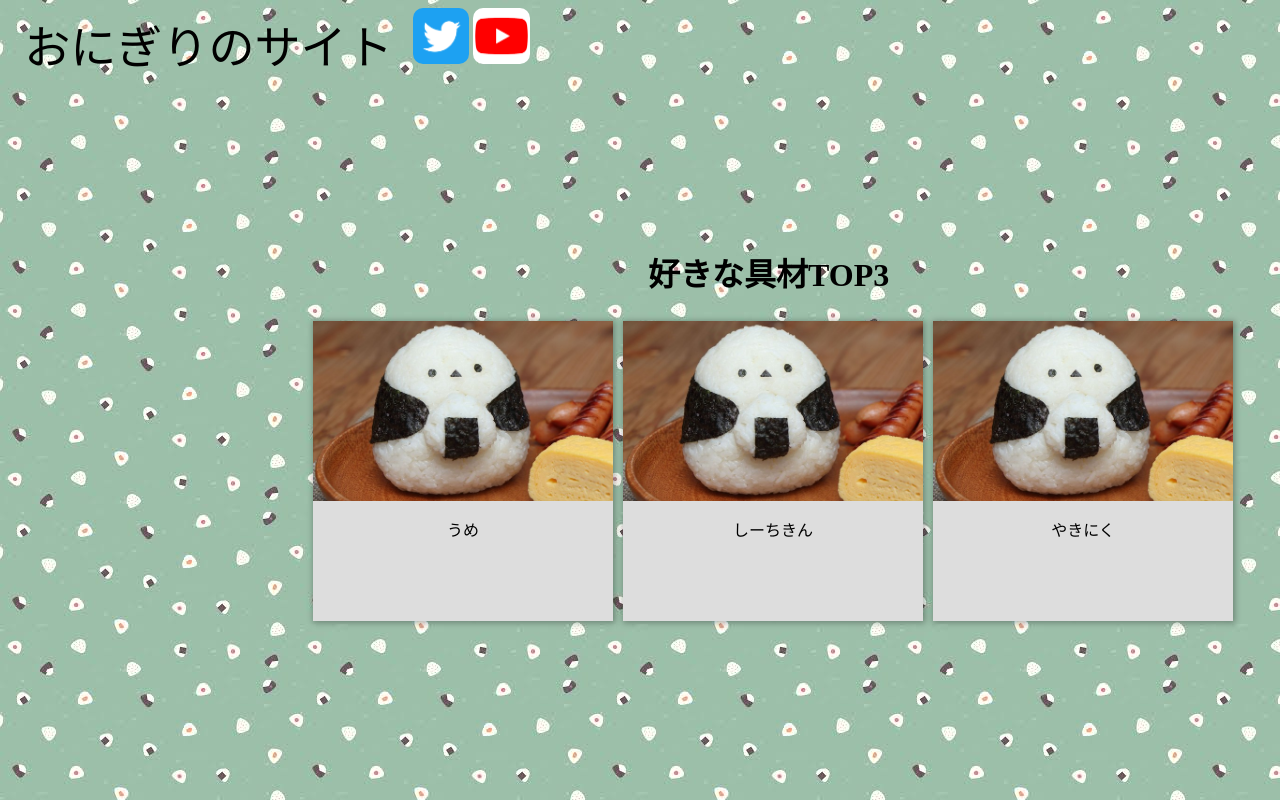
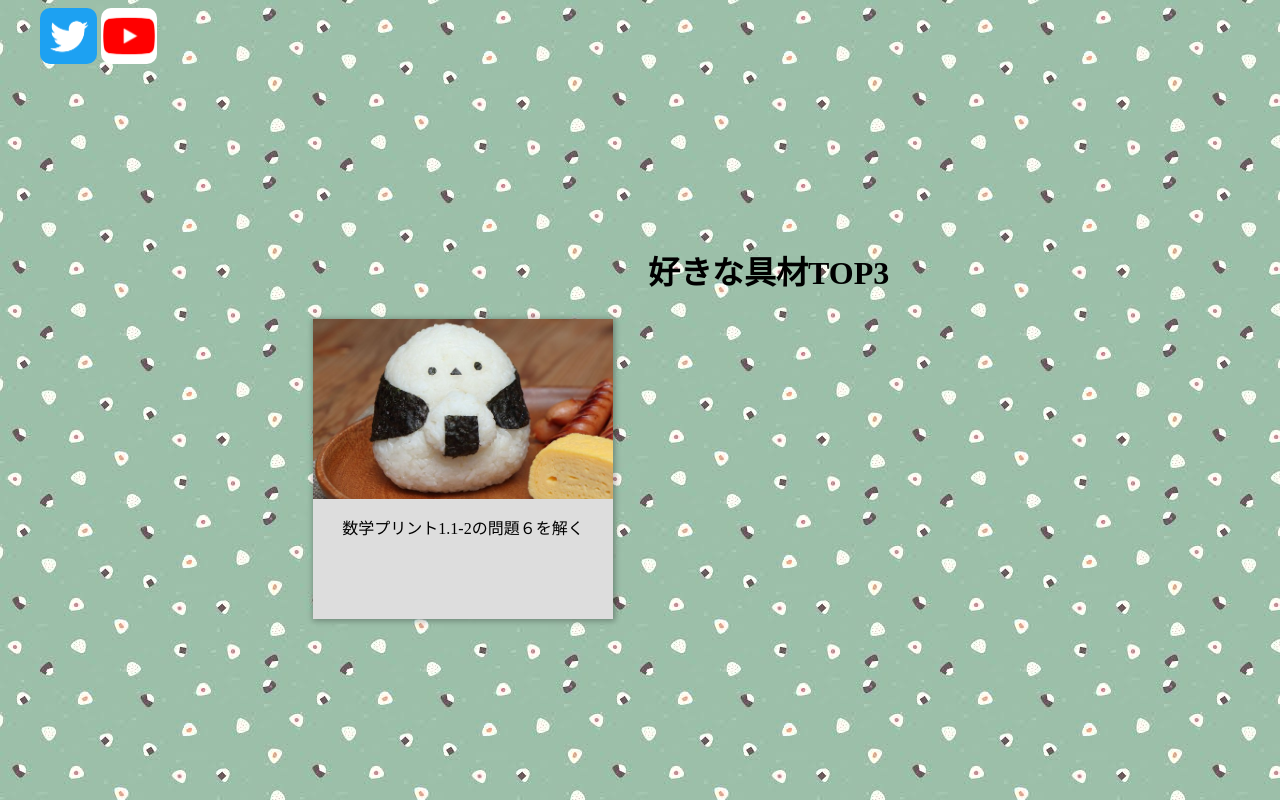
Before and after one commit to Salt-8read/-1.1-2-, a plain HTML site: page index.html in a window 1280 px wide. Drawn offline with Linux system fonts and the light colour scheme.

Commit message:
Update index.html

```diff
--- a/index.html
+++ b/index.html
@@ -12,7 +12,7 @@
 <body>
 
 
-    <span class="title">おにぎりのサイト</span>
+    <span class="title"></span>
     <img src="4.png" class="img">
     <img src="5.png" class="img1">
 
@@ -20,26 +20,16 @@
     <div class="all">
     <div class="div_design015">
 
-  <div class="div_design015_contents">
-    <div class="div_design015_img">
-      <img src="c4a10599a6029d3ab547603c1b9b95d4_640px.jpg">
-    </div>
-    <p>うめ</p>
-  </div>
+
 
   <div class="div_design015_contents">
     <div class="div_design015_img">
       <img src="c4a10599a6029d3ab547603c1b9b95d4_640px.jpg">
     </div>
-    <p>しーちきん</p>
+    <p>数学プリント1.1-2の問題６を解く</p>
   </div>
 
-  <div class="div_design015_contents">
-    <div class="div_design015_img">
-      <img src="c4a10599a6029d3ab547603c1b9b95d4_640px.jpg">
-    </div>
-    <p>やきにく</p>
-  </div>
+
     </div>
     </div>
     </body>
```
